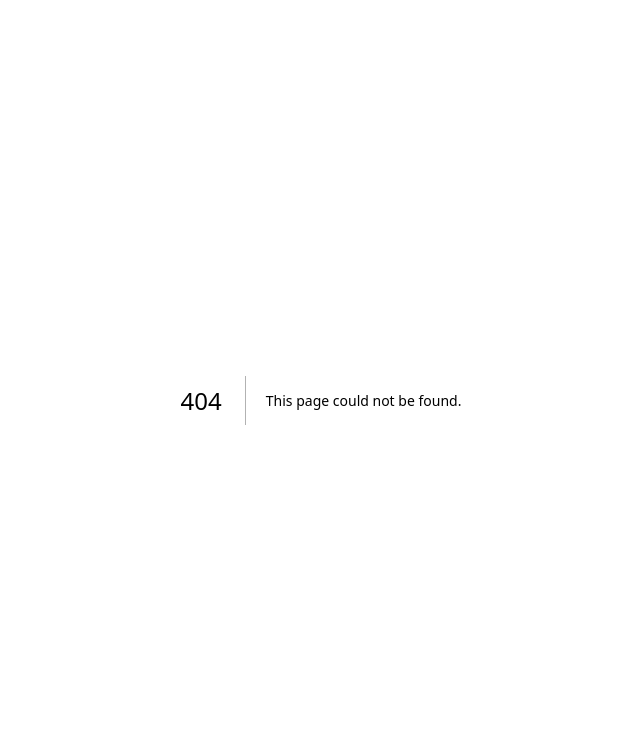
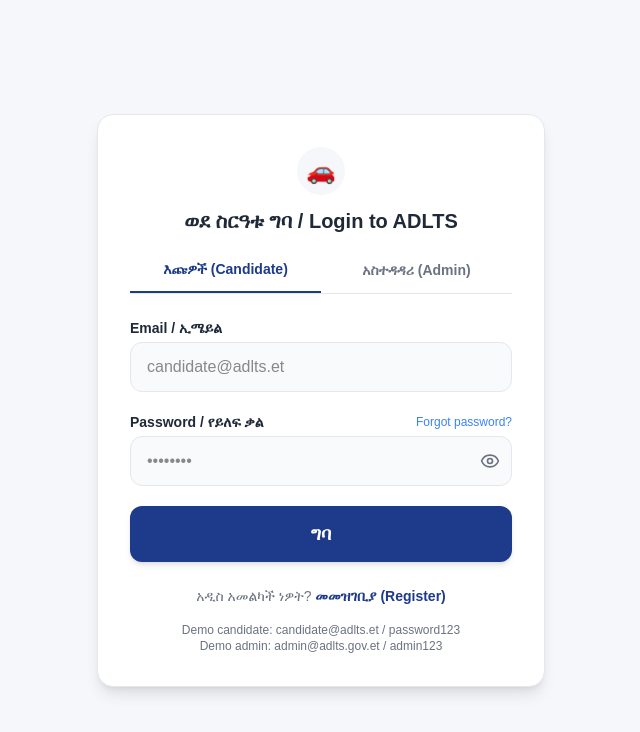
Before and after one commit to ADLTS-Lab/ADLTS-Frontend, a Next.js app: page /login in a window 1280 px wide. Before the commit this address had no page. Shown: the top 732 px of the page, without its empty margins (319-959 px from the left). Built offline with nearby package versions, Linux system fonts and the light colour scheme.

Commit message:
refactor(auth): unify candidate and admin login into single page with role tabs

```diff
--- a/app/candidate/dashboard/page.tsx
+++ b/app/candidate/dashboard/page.tsx
@@ -23,12 +23,12 @@ export default function CandidateDashboard() {
 
   const handleLogout = () => {
     logout();
-    router.push("/candidate/login");
+    router.push("/login");
   }
   // 🛡️ Route protection
   useEffect(() => {
     if (!isAuthenticated) {
-      router.push("/candidate/login");
+      router.push("/login");
     }
   }, [isAuthenticated, router]);
 
--- a/app/candidate/register/page.tsx
+++ b/app/candidate/register/page.tsx
@@ -52,7 +52,7 @@ export default function CandidateRegisterPage() {
       // In a real app, you'd POST to /api/register
       // For now, just redirect to login page on "success"
       console.log("Registration attempt:", formData);
-      router.push("/candidate/login?registered=true");
+      router.push("/login?registered=true");
     } catch (err: any) {
       setError(err.message || "Registration failed. Please try again.");
     } finally {
@@ -180,7 +180,7 @@ export default function CandidateRegisterPage() {
         <p className="mt-6 text-center text-sm text-[#6B7280]">
           አካውንት አለህ?{" "}
           <button
-            onClick={() => router.push("/candidate/login")}
+            onClick={() => router.push("/login")}
             className="text-[#1E3A8A] font-semibold hover:underline"
           >
             ግባ (Login)
--- /dev/null
+++ b/app/login/page.tsx
@@ -0,0 +1,190 @@
+"use client";
+
+import { useState } from "react";
+import { useRouter } from "next/navigation";
+import { Eye, EyeOff } from "lucide-react";
+import { login } from "@/services/auth.service";
+import { useAuthStore } from "@/store/authStore";
+
+type Role = "candidate" | "admin";
+
+export default function UnifiedLoginPage() {
+  const router = useRouter();
+  const [role, setRole] = useState<Role>("candidate");
+  const [email, setEmail] = useState("");
+  const [password, setPassword] = useState("");
+  const [showPassword, setShowPassword] = useState(false);
+  const [error, setError] = useState("");
+  const [isLoading, setIsLoading] = useState(false);
+  const setUser = useAuthStore((s) => s.setUser);
+  const setToken = useAuthStore((s) => s.setToken);
+
+  const handleLogin = async (e: React.FormEvent) => {
+    e.preventDefault();
+    setError("");
+    setIsLoading(true);
+
+    try {
+      let res;
+      if (role === "candidate") {
+        // Use existing mock for candidate
+        if (email !== "candidate@adlts.et" || password !== "password123") {
+          throw new Error("Invalid candidate credentials");
+        }
+        res = {
+          data: {
+            user: {
+              id: "1",
+              name: "Test Candidate",
+              email: email,
+              role: "candidate" as const,
+              licenseCategory: "B",
+              testCenter: "Bole Test Center",
+            },
+            token: "mock-candidate-token",
+          },
+        };
+      } else {
+        // Admin mock
+        if (email !== "admin@adlts.gov.et" || password !== "admin123") {
+          throw new Error("Invalid admin credentials");
+        }
+        res = {
+          data: {
+            user: {
+              id: "admin-1",
+              name: "System Administrator",
+              email: email,
+              role: "admin" as const,
+            },
+            token: "mock-admin-token",
+          },
+        };
+      }
+
+      setUser(res.data.user);
+      setToken(res.data.token);
+      localStorage.setItem("auth-token", res.data.token);
+
+      // Redirect based on role
+      if (role === "candidate") {
+        router.push("/candidate/dashboard");
+      } else {
+        router.push("/admin/devices");
+      }
+    } catch (err: any) {
+      setError(err.message || "Login failed. Check your credentials.");
+    } finally {
+      setIsLoading(false);
+    }
+  };
+
+  return (
+    <div className="min-h-screen bg-[#F5F7FA] flex items-center justify-center px-4">
+      <div className="w-full max-w-md bg-white rounded-2xl shadow-lg border border-[#E5E7EB] p-6 sm:p-8">
+        <div className="text-center mb-6">
+          <div className="mx-auto w-12 h-12 bg-[#F5F7FA] rounded-full flex items-center justify-center mb-3">
+            <span className="text-2xl">🚗</span>
+          </div>
+          <h1 className="text-xl font-bold text-[#1F2937]">
+            ወደ ስርዓቱ ግባ / Login to ADLTS
+          </h1>
+        </div>
+
+        {/* Role Tabs */}
+        <div className="flex border-b border-[#E5E7EB] mb-6">
+          <button
+            onClick={() => setRole("candidate")}
+            className={`flex-1 pb-3 text-sm font-semibold transition-colors ${
+              role === "candidate"
+                ? "border-b-2 border-[#1E3A8A] text-[#1E3A8A]"
+                : "text-[#6B7280]"
+            }`}
+          >
+            እጩዎች (Candidate)
+          </button>
+          <button
+            onClick={() => setRole("admin")}
+            className={`flex-1 pb-3 text-sm font-semibold transition-colors ${
+              role === "admin"
+                ? "border-b-2 border-[#1E3A8A] text-[#1E3A8A]"
+                : "text-[#6B7280]"
+            }`}
+          >
+            አስተዳዳሪ (Admin)
+          </button>
+        </div>
+
+        <form onSubmit={handleLogin} className="space-y-5">
+          <div>
+            <label className="block text-sm font-semibold text-[#1F2937] mb-1">
+              Email / ኢሜይል
+            </label>
+            <input
+              type="email"
+              required
+              value={email}
+              onChange={(e) => setEmail(e.target.value)}
+              placeholder={role === "candidate" ? "candidate@adlts.et" : "admin@adlts.gov.et"}
+              className="w-full px-4 py-3 rounded-xl border border-[#E5E7EB] focus:ring-2 focus:ring-[#3B82F6] focus:border-transparent outline-none transition bg-[#F9FAFB]"
+            />
+          </div>
+
+          <div>
+            <div className="flex justify-between items-center mb-1">
+              <label className="text-sm font-semibold text-[#1F2937]">
+                Password / የይለፍ ቃል
+              </label>
+              <button type="button" className="text-xs text-[#3B82F6] hover:underline">
+                Forgot password?
+              </button>
+            </div>
+            <div className="relative">
+              <input
+                type={showPassword ? "text" : "password"}
+                required
+                value={password}
+                onChange={(e) => setPassword(e.target.value)}
+                placeholder="••••••••"
+                className="w-full px-4 py-3 rounded-xl border border-[#E5E7EB] focus:ring-2 focus:ring-[#3B82F6] focus:border-transparent outline-none transition bg-[#F9FAFB]"
+              />
+              <button
+                type="button"
+                onClick={() => setShowPassword(!showPassword)}
+                className="absolute right-3 top-1/2 -translate-y-1/2 text-[#6B7280] hover:text-[#1F2937]"
+              >
+                {showPassword ? <EyeOff size={20} /> : <Eye size={20} />}
+              </button>
+            </div>
+          </div>
+
+          {error && (
+            <div className="p-3 bg-red-50 text-[#DC2626] rounded-xl text-sm">
+              {error}
+            </div>
+          )}
+
+          <button
+            type="submit"
+            disabled={isLoading}
+            className="w-full bg-[#1E3A8A] text-white py-3.5 rounded-xl font-bold text-lg hover:bg-[#1E40AF] transition disabled:opacity-50 disabled:cursor-not-allowed shadow-md"
+          >
+            {isLoading ? "በመግባት ላይ..." : "ግባ"}
+          </button>
+        </form>
+
+        <p className="mt-6 text-center text-sm text-[#6B7280]">
+          አዲስ አመልካች ነዎት?{" "}
+          <a href="/candidate/register" className="text-[#1E3A8A] font-semibold hover:underline">
+            መመዝገቢያ (Register)
+          </a>
+        </p>
+
+        <p className="mt-4 text-center text-xs text-[#6B7280]">
+          Demo candidate: candidate@adlts.et / password123<br />
+          Demo admin: admin@adlts.gov.et / admin123
+        </p>
+      </div>
+    </div>
+  );
+}
--- a/app/page.tsx
+++ b/app/page.tsx
@@ -34,9 +34,9 @@ export default function LandingPage() {
               <button className="px-3 py-1 text-[10px] font-bold bg-white rounded-full shadow-sm">አማ</button>
             </div>
             <button
-              onClick={() => router.push("/candidate/login")}
+              onClick={() => router.push("/login")}
               className="bg-blue-900 text-white px-6 py-2 rounded-lg text-xs font-bold hover:bg-blue-800 transition"
-            >
+>
               ግቡ
             </button>
           </div>
```
